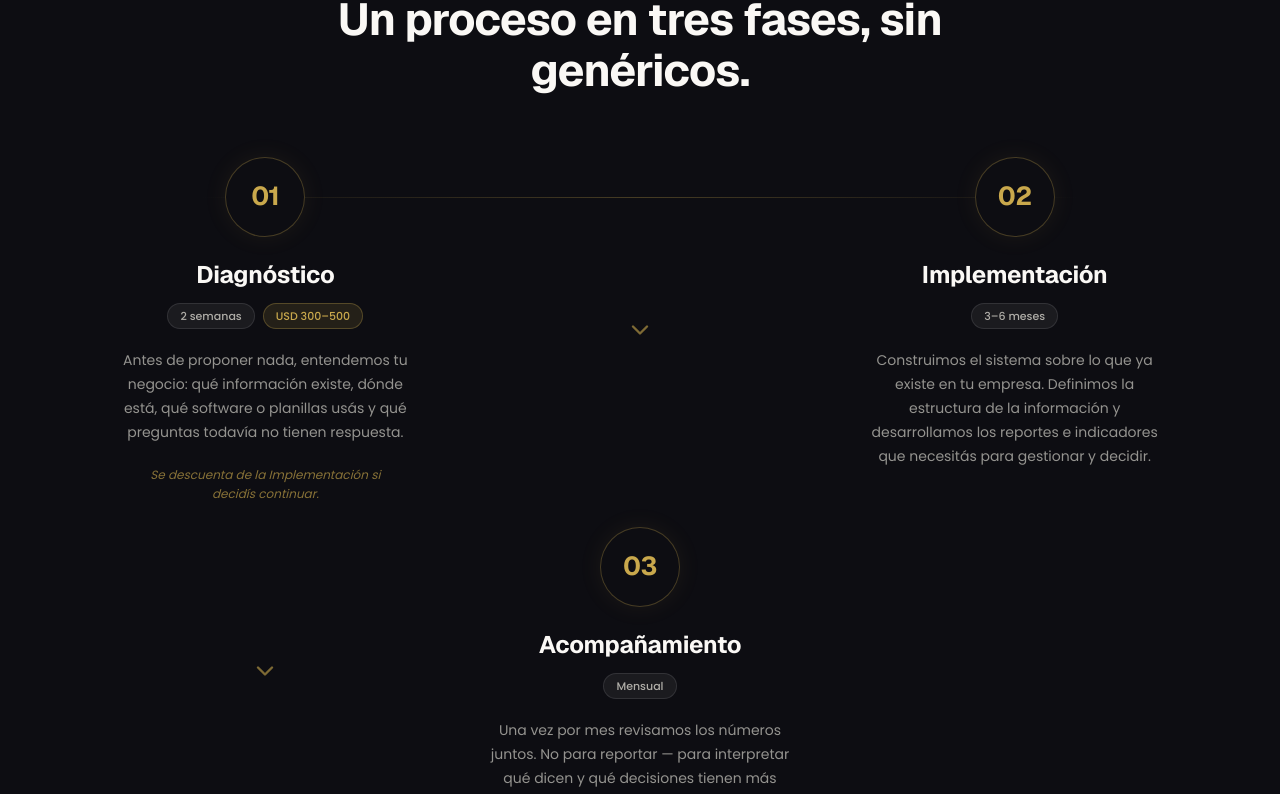
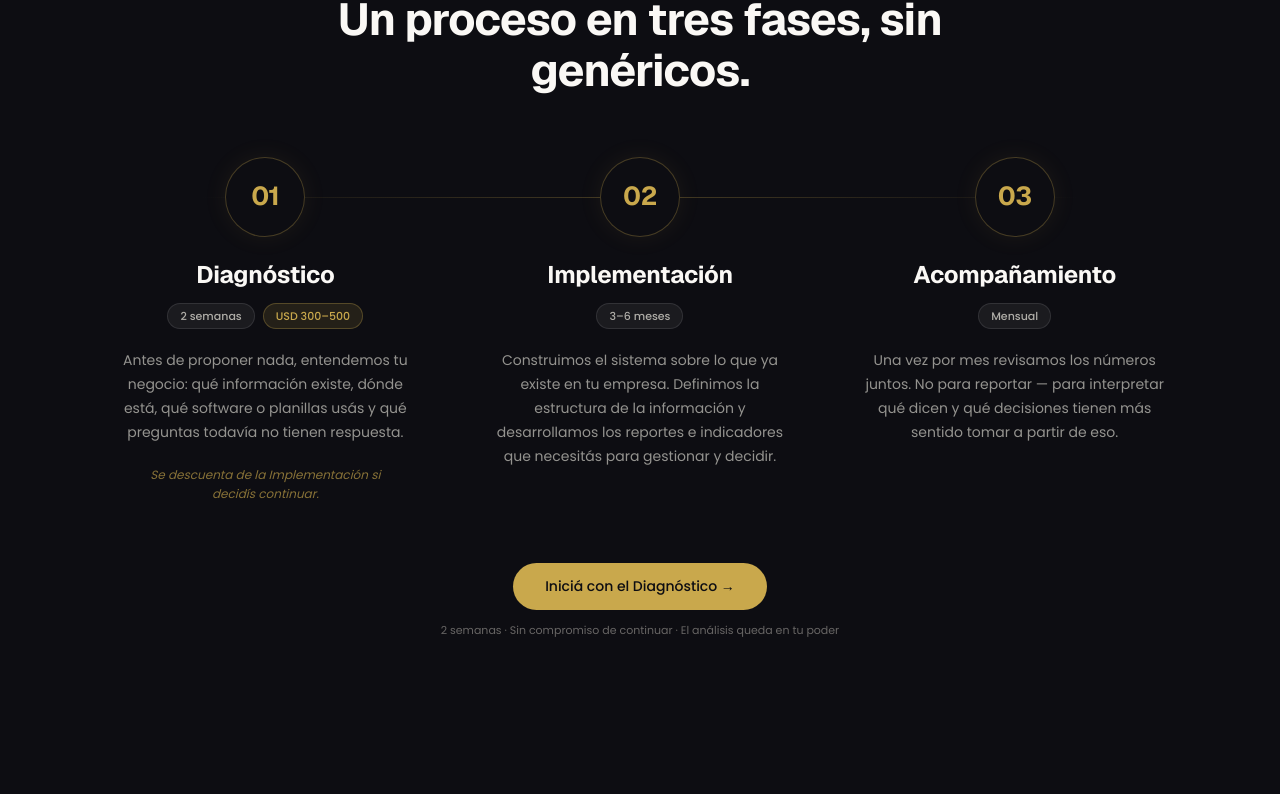
Before and after one commit to aalarcon-ok/rettio, a Next.js app: page / in a window 1280 px wide. Shown: the part 1001-1795 px from the top of the page. Built offline with nearby package versions, Linux system fonts and the light colour scheme.

Commit message:
fix: desktop timeline + FAQ highlights

```diff
--- a/src/components/ui/como-trabajamos.tsx
+++ b/src/components/ui/como-trabajamos.tsx
@@ -192,13 +192,8 @@ export function ComoTrabajamos() {
                 {/* Separador móvil — visible solo entre fases, no después de la última */}
                 {idx < phases.length - 1 && (
                   <div
-                    className="block md:hidden"
-                    style={{
-                      display: "flex",
-                      justifyContent: "center",
-                      alignItems: "center",
-                      padding: "8px 0",
-                    }}
+                    className="flex justify-center items-center md:hidden"
+                    style={{ padding: "8px 0" }}
                   >
                     <ChevronDown size={28} color="#C9A84C" style={{ opacity: 0.6 }} />
                   </div>
--- a/src/components/ui/faq.tsx
+++ b/src/components/ui/faq.tsx
@@ -1,5 +1,5 @@
 "use client";
-import { useState } from "react";
+import React, { useState } from "react";
 import { motion, AnimatePresence } from "framer-motion";
 import { Plus } from "lucide-react";
 
@@ -8,22 +8,22 @@ const itemVariants = {
   visible: { opacity: 1, y: 0, transition: { duration: 0.5 } },
 };
 
-const faqs = [
+const faqs: { q: string; a: React.ReactNode }[] = [
   {
     q: "¿Tengo que cambiar el software o las planillas que ya uso?",
-    a: "No. Trabajamos sobre lo que ya existe — ya sea un software de gestión, Excel o Google Drive. Construimos encima de esa base la estructura que falta para que la información sea útil al momento de decidir.",
+    a: <>No. <strong style={{ color: "#FAF8F5" }}>Trabajamos sobre lo que ya existe</strong> — ya sea un software de gestión, Excel o Google Drive. Construimos encima de esa base la estructura que falta para que la información sea útil al momento de decidir.</>,
   },
   {
     q: "¿Esto reemplaza a mi estudio contable?",
-    a: "Todo lo contrario. Trabajamos en paralelo con tu estudio contable — cada uno desde su lugar, con funciones que se complementan. En muchos casos, coordinamos directamente con ellos para que la información fluya mejor y el dueño del negocio tenga una visión completa de su empresa.",
+    a: <>Todo lo contrario. <strong style={{ color: "#FAF8F5" }}>Trabajamos en paralelo con tu estudio contable</strong> — cada uno desde su lugar, con funciones que se complementan. En muchos casos, coordinamos directamente con ellos para que la información fluya mejor y el dueño del negocio tenga una visión completa de su empresa.</>,
   },
   {
     q: "¿Qué pasa si hago el Diagnóstico y decido no continuar?",
-    a: "El análisis queda en tu poder. Un mapa claro de dónde está tu empresa, qué información falta y qué habría que hacer para tener control operativo. Sin costos adicionales, sin compromiso de seguir.",
+    a: <><strong style={{ color: "#FAF8F5" }}>El análisis queda en tu poder</strong>. Un mapa claro de dónde está tu empresa, qué información falta y qué habría que hacer para tener control operativo. Sin costos adicionales, <strong style={{ color: "#FAF8F5" }}>sin compromiso de seguir</strong>.</>,
   },
   {
     q: "¿Cuándo veo resultados concretos?",
-    a: "Al cerrar el Diagnóstico ya tenés algo real en la mano: un análisis concreto de tu situación, no una promesa. Al cerrar la Implementación, tenés visibilidad permanente de tus números. Con el Acompañamiento, esa información empieza a mover decisiones.",
+    a: <>Al cerrar el <strong style={{ color: "#FAF8F5" }}>Diagnóstico</strong> ya tenés algo real en la mano: un <strong style={{ color: "#FAF8F5" }}>análisis concreto</strong> de tu situación, no una promesa. Al cerrar la <strong style={{ color: "#FAF8F5" }}>Implementación</strong>, tenés <strong style={{ color: "#FAF8F5" }}>visibilidad permanente</strong> de tus números. Con el <strong style={{ color: "#FAF8F5" }}>Acompañamiento</strong>, esa información empieza a <strong style={{ color: "#FAF8F5" }}>mover decisiones</strong>.</>,
   },
 ];
 
```
